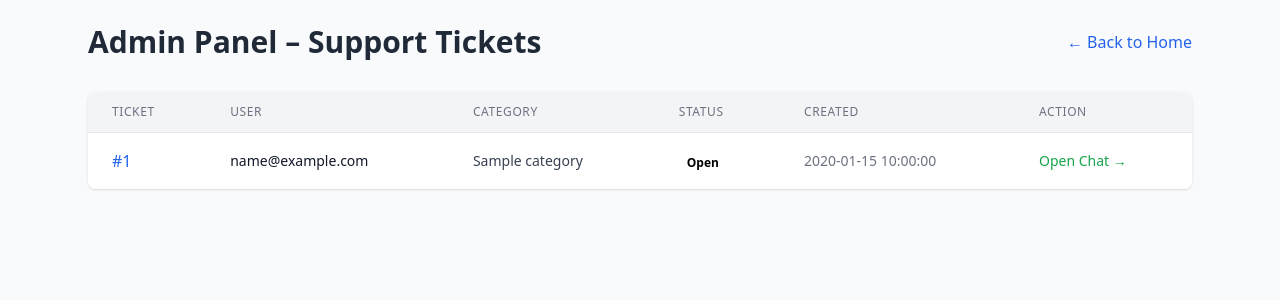
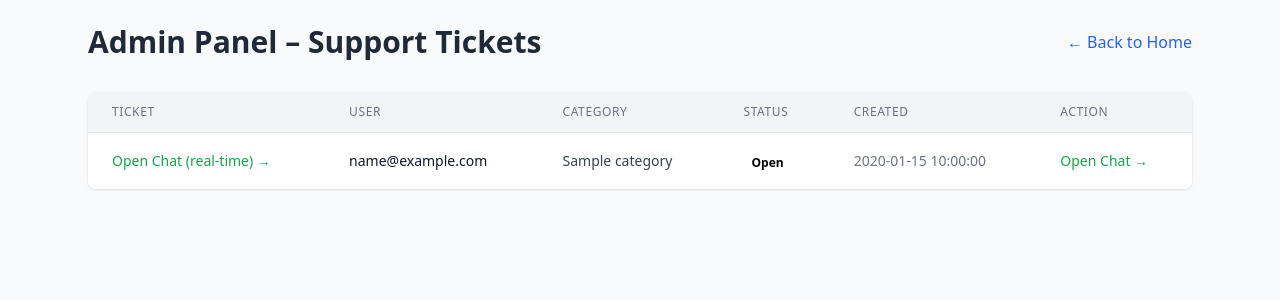
Before and after one commit to AygunAliyevaS/SynestheticSounds, a Flask app: template templates/admin.html in a window 1280 px wide. Shown: the top 300 px of the page. Run offline with Flask 3, Linux system fonts and the light colour scheme; the template is opened without the code that fills it: most values are stand-ins (such as "Sample title", 1, 10 or a date in 2020); some libraries are stand-ins or nearby versions.

Commit message:
Update admin.html

```diff
--- a/templates/admin.html
+++ b/templates/admin.html
@@ -36,11 +36,12 @@
           <tbody class="bg-white divide-y divide-gray-200">
             {% for t in tickets %}
             <tr class="table-row transition">
-              <td class="px-6 py-4 whitespace-nowrap">
-                <a href="/support/{{ t.short_id }}" class="text-blue-600 font-medium hover:underline">
-                  #{{ t.short_id }}
-                </a>
-              </td>
+<!-- inside the <td> for Action -->
+<td class="px-6 py-4 whitespace-nowrap text-sm">
+  <a href="{{ url_for('chat_page', short_id=t.short_id) }}" class="text-green-600 hover:text-green-800 font-medium">
+    Open Chat (real-time) →
+  </a>
+</td>
               <td class="px-6 py-4 whitespace-nowrap text-sm text-gray-900">{{ t.email }}</td>
               <td class="px-6 py-4 whitespace-nowrap text-sm text-gray-700">{{ t.category }}</td>
               <td class="px-6 py-4 whitespace-nowrap">
```
